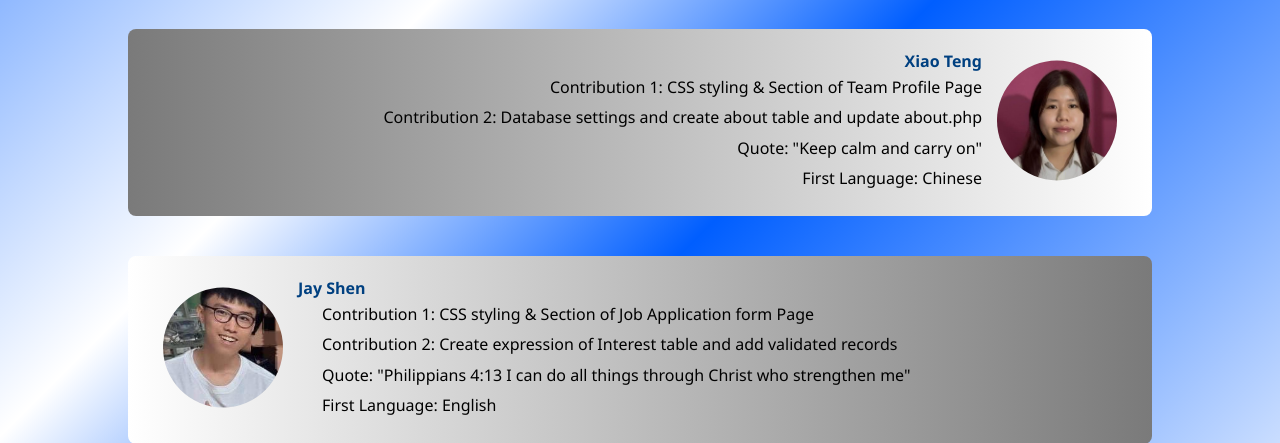
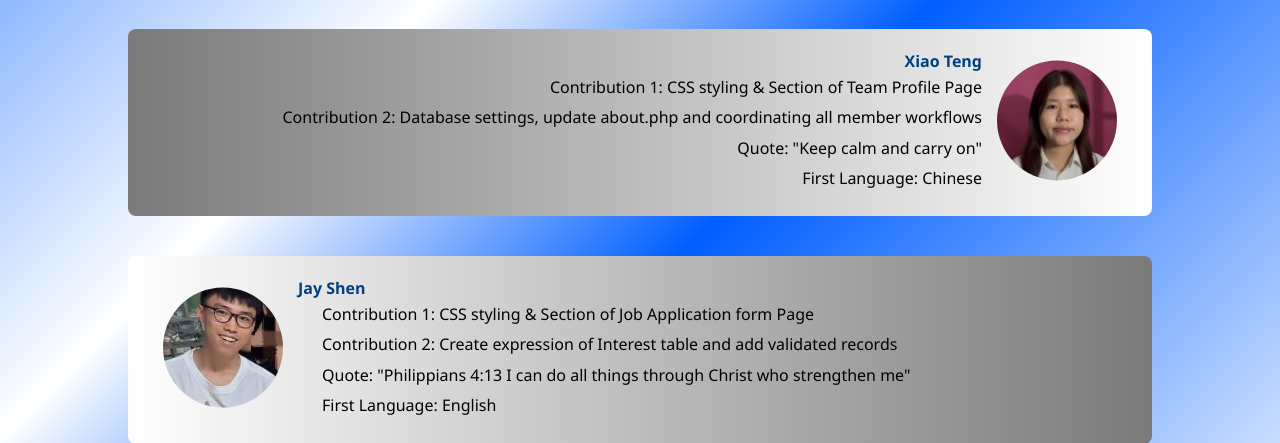
Before and after one commit to ChanJayShen/Web_project2, a PHP site: page /about.php in a window 1280 px wide. Shown: the part 2057-2500 px from the top of the page. Run offline with PHP 8.4, Linux system fonts and the light colour scheme.

Commit message:
added Xiaoteng contribution in about.php

```diff
--- a/about.php
+++ b/about.php
@@ -143,7 +143,7 @@
         <div class="info">
           <dt>Xiao Teng</dt>
           <dd>Contribution 1: CSS styling & Section of Team Profile Page</dd>
-          <dd>Contribution 2: Database settings and create about table and update about.php</dd>
+          <dd>Contribution 2: Database settings, update about.php and  coordinating all member workflows</dd>
           <dd>Quote: "Keep calm and carry on"</dd>
           <dd>First Language: Chinese</dd>
         </div>
```
